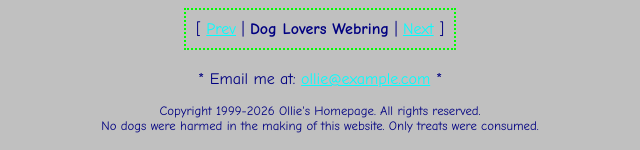
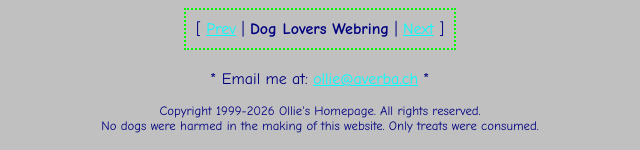
Before and after one commit to zevaverbach/ollie, a plain HTML site: page index.html in a window 1280 px wide. Shown: the part 1168-1318 px from the top of the page, 320-960 px from the left. Drawn offline with Linux system fonts and the light colour scheme.

Commit message:
Use ollie@averba.ch as the contact email
Co-Authored-By: Claude Sonnet 5.5 <noreply@anthropic.com>

```diff
--- a/index.html
+++ b/index.html
@@ -589,7 +589,7 @@
 
         <p style="margin-top: 20px;">
             <span class="sparkle">*</span>
-            Email me at: <a href="mailto:ollie@example.com" class="email-link">ollie@example.com</a>
+            Email me at: <a href="mailto:ollie@averba.ch" class="email-link">ollie@averba.ch</a>
             <span class="sparkle">*</span>
         </p>
 
```
